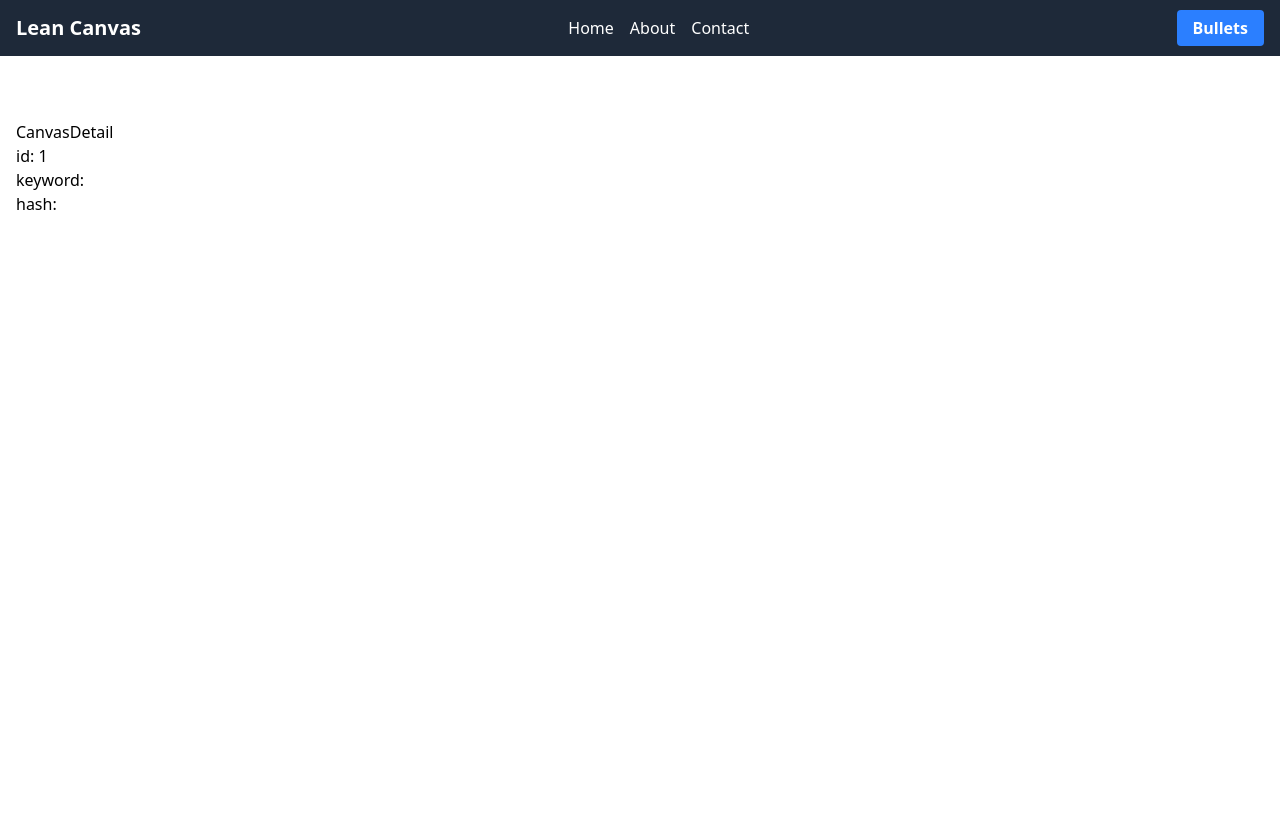
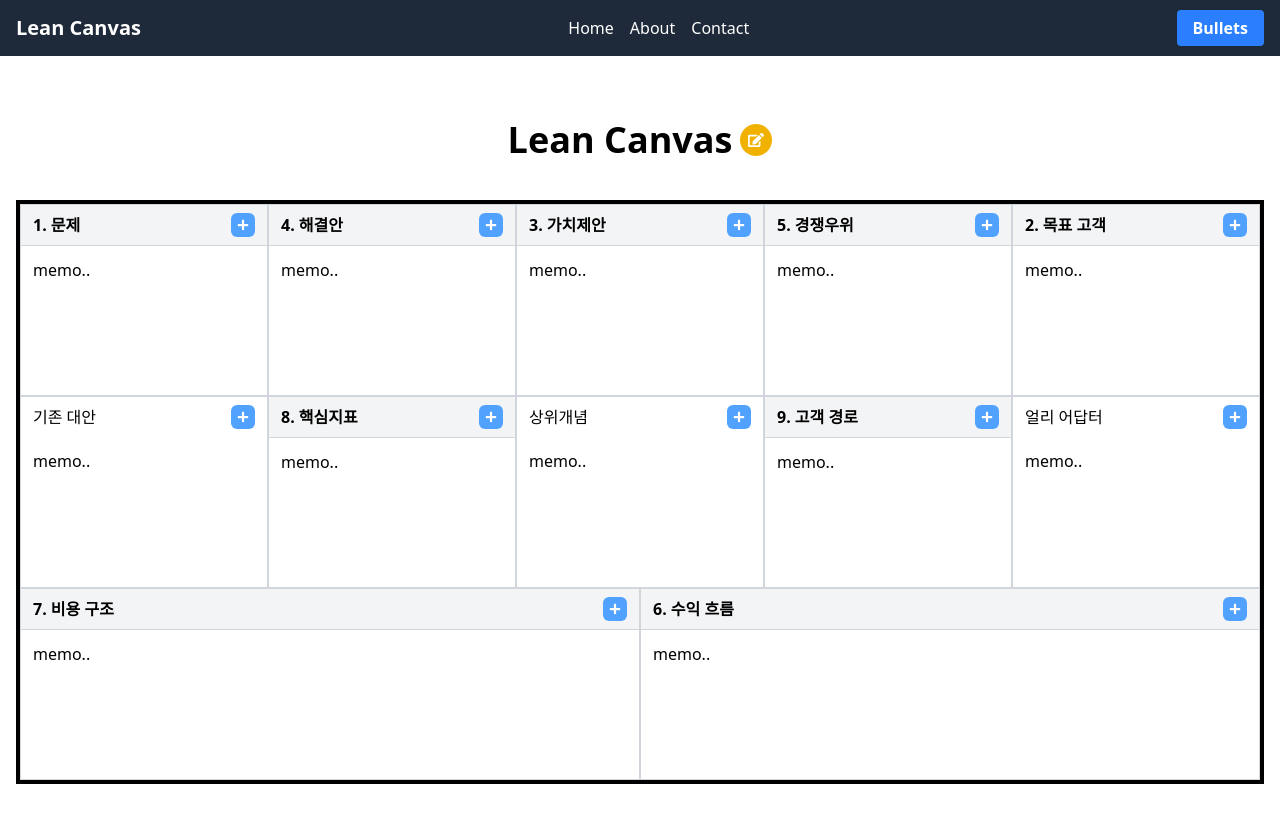
Before and after one commit to bullets-jyr/lean-canvas-react, a React (Vite) app: page /canvases/1 in a window 1280 px wide. Shown: the top 822 px of the page. Before the commit the page ends 800 px from the top, so only its background shows below. Built offline with nearby package versions, Linux system fonts and the light colour scheme.

Commit message:
레이아웃 UI

```diff
--- /dev/null
+++ b/src/components/CanvasCard.jsx
@@ -0,0 +1,18 @@
+import { FaPlus } from 'react-icons/fa';
+function CanvasCard({ title, isSubtitle = false }) {
+    return (
+        <div className="row-span-1 bg-white min-h-48 border border-collapse border-gray-300">
+            <div
+                className={`${isSubtitle === false && 'bg-gray-100 border-b border-b-gray-300'} flex items-start justify-between px-3 py-2`}
+            >
+                <h3 className={`${isSubtitle === false && 'font-bold'} `}>{title}</h3>
+                <button className="bg-blue-400  text-white p-1.5 text-xs rounded-md">
+                    <FaPlus />
+                </button>
+            </div>
+            <div className="space-y-3 min-h-32 p-3">memo..</div>
+        </div>
+    );
+}
+
+export default CanvasCard;
--- /dev/null
+++ b/src/components/LeanCanvas.jsx
@@ -0,0 +1,25 @@
+import CanvasCard from './CanvasCard';
+function LeanCanvas() {
+    return (
+        <div className="border-4 border-black">
+            <div className="grid grid-cols-5">
+                <CanvasCard title={'1. 문제'} />
+                <CanvasCard title={'4. 해결안'} />
+                <CanvasCard title={'3. 가치제안'} />
+                <CanvasCard title={'5. 경쟁우위'} />
+                <CanvasCard title={'2. 목표 고객'} />
+                <CanvasCard title={'기존 대안'} isSubtitle />
+                <CanvasCard title={'8. 핵심지표'} />
+                <CanvasCard title={'상위개념'} isSubtitle />
+                <CanvasCard title={'9. 고객 경로'} />
+                <CanvasCard title={'얼리 어답터'} isSubtitle />
+            </div>
+            <div className="grid grid-cols-2">
+                <CanvasCard title={'7. 비용 구조'} />
+                <CanvasCard title={'6. 수익 흐름'} />
+            </div>
+        </div>
+    );
+}
+
+export default LeanCanvas;
--- a/src/pages/CanvasDetail.jsx
+++ b/src/pages/CanvasDetail.jsx
@@ -1,18 +1,10 @@
-import { useLocation, useParams, useSearchParams } from 'react-router-dom';
-
+import CanvasTitle from '../components/CanvasTitle';
+import LeanCanvas from '../components/LeanCanvas';
 function CanvasDetail() {
-    const { id } = useParams();
-    const [searchParams] = useSearchParams();
-    console.log('searchParams: ', searchParams.get('keyword'));
-
-    const location = useLocation();
-    console.log('location: ', location);
     return (
         <div>
-            CanvasDetail
-            <p>id: {id}</p>
-            <p>keyword: {searchParams.get('keyword')}</p>
-            <p>hash: {location.hash}</p>
+            <CanvasTitle />
+            <LeanCanvas />
         </div>
     );
 }
```
